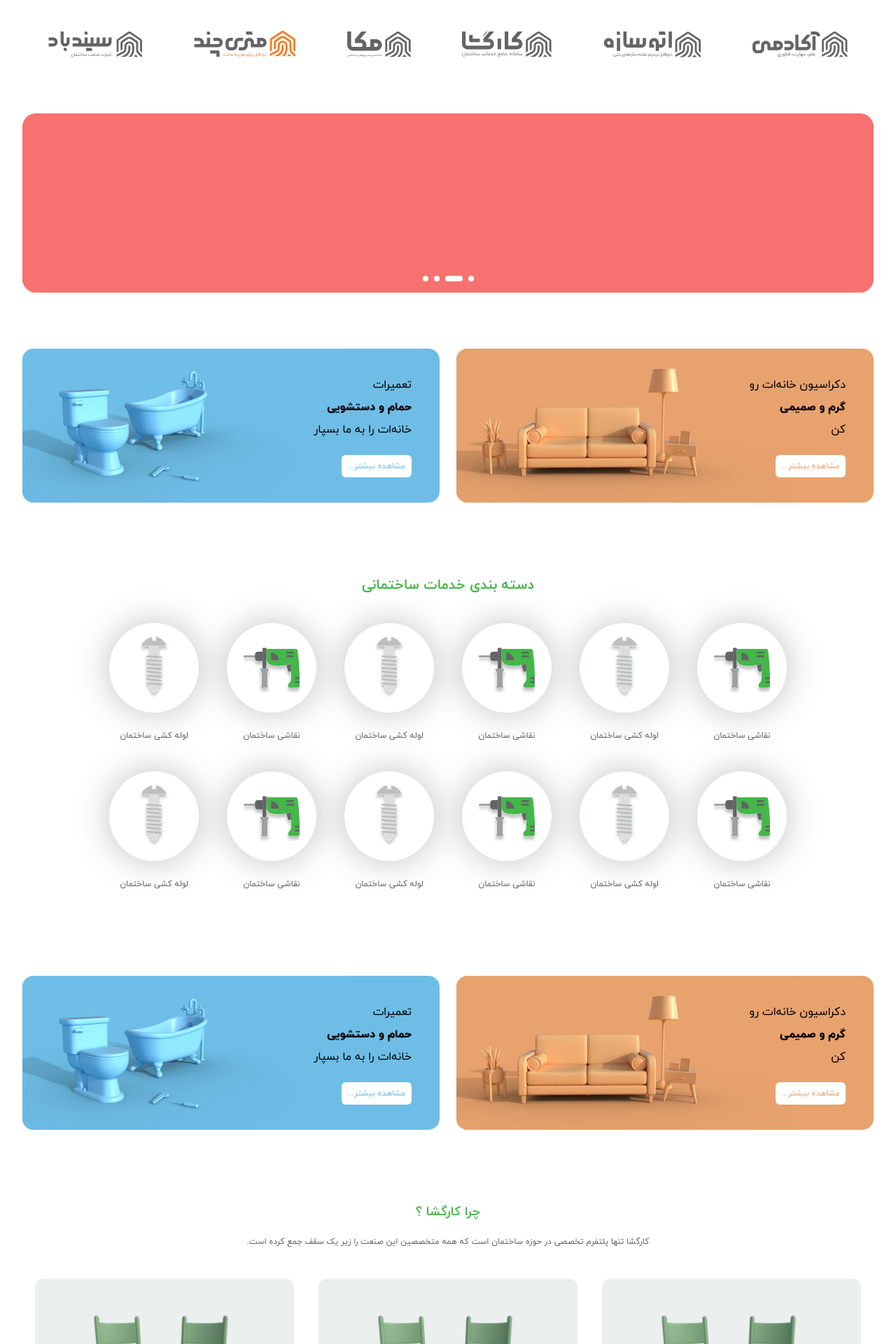
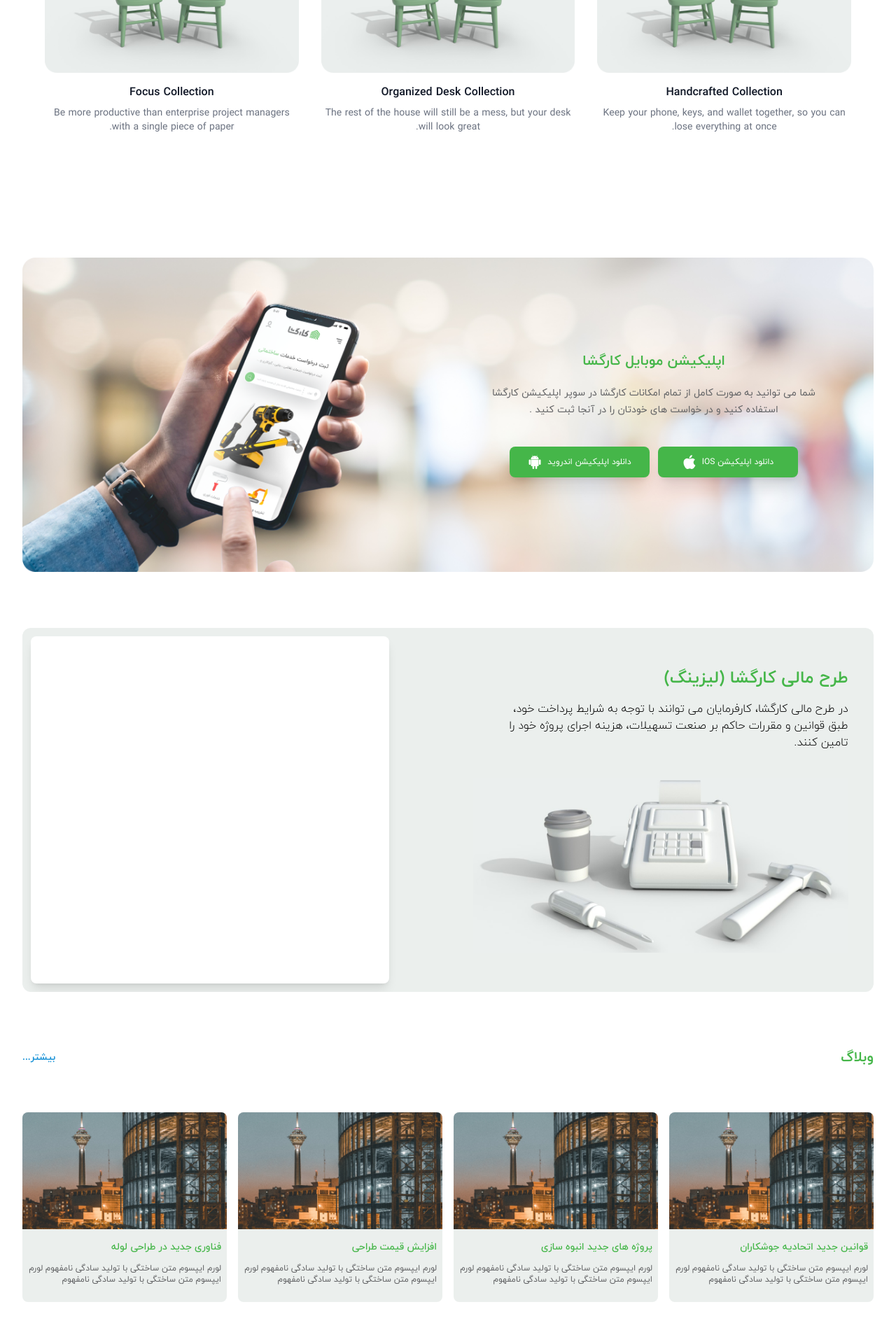
Before and after one commit to AfwebMaker/K-Landing, a React (Create React App) app: page / in a window 1280 px wide. Shown: the part 880-2800 px from the top of the page at 70% size. Built offline with nearby package versions, Linux system fonts and the light colour scheme.

Commit message:
responsive

```diff
--- a/src/components/Home/AppInformation/AppInformation.js
+++ b/src/components/Home/AppInformation/AppInformation.js
@@ -8,26 +8,26 @@ import banner from "../../../assets/images/home/AppInformation/AppInformationIma
 
 function AppInformation() {
     return (
-        <div className="text-center flex items-center flex-col py-10">
-            <div className=" max-w-[1300px] px-[20px] md:px-[32px] w-full flex flex-col items-center justify-center">
+        <div className="text-center flex items-center flex-col py-10 h-[400px] md:h-auto">
+            <div className="maxLayout px-[20px] md:px-[32px] w-full h-full flex flex-col items-center justify-center">
                 <div className=' w-full h-full flex items-center justify-start'>
                     <div className='relative w-full h-full'>
-                        <div className='flex flex-col items-center justify-center'>
+                        <div className='hidden md:flex flex-col items-center justify-center'>
                             <img className='flex' src={banner} alt='' />
                         </div>
-                        <div className='w-1/2 h-full flex flex-col items-center justify-center absolute top-0'>
-                            <span className='text-color-font-3 font-bold text-xl mb-10'>
+                        <div className='w-full md:w-1/2 h-full flex flex-col items-center justify-center absolute top-0 md:pr-5'>
+                            <span className='text-color-font-3 font-bold text-lg md:text-xl mb-5 md:mb-5'>
                                 اپلیکیشن موبایل کارگشا
                             </span>
-                            <p className='text-color-font-2 text-sm px-20 leading-6 mb-16'>
+                            <p className='text-color-font-2 text-sm sm:px-14 md:px-5 lg:px-10 leading-6 mb-10 md:mb-10'>
                                 شما می توانید به صورت کامل از تمام امکانات کارگشا در سوپر اپلیکیشن کارگشا استفاده کنید و در خواست های خودتان را در آنجا ثبت کنید .
                             </p>
-                            <div className='text-white w-full fcc'>
-                                <div className='bg-color-3 px-5 py-2 rounded-lg text-xs ml-3 fcc'>
+                            <div className='text-white w-full fcc flex-col md:flex-row gap-y-5 px-10 md:px-3'>
+                                <div className='bg-color-3 shadow-xl max-w-[200px] w-full py-3 rounded-lg text-xs md:ml-3 fcc'>
                                     دانلود اپلیکیشن IOS
                                     <img className='w-5 mr-2' src={Appel} alt='دانلود اپلیکیشن IOS' />
                                 </div>
-                                <div className='bg-color-3 px-5 py-2 rounded-lg text-xs fcc'>
+                                <div className='bg-color-3 shadow-xl max-w-[200px] w-full py-3 rounded-lg text-xs fcc'>
                                     دانلود اپلیکیشن اندروید
                                     <img className='w-5 mr-2' src={Android} alt='دانلود اپلیکیشن اندروید' />
                                 </div>
--- a/src/components/Home/calculator/Calculator.js
+++ b/src/components/Home/calculator/Calculator.js
@@ -5,23 +5,26 @@ import calculator from '../../../assets/images/home/calculator/calculator.png'
 function Calculator() {
     return (
 
-        <div className="relative h-0 pb-[46.15384%] xl:pb-0 xl:h-[600px]  text-center m-auto flex items-center justify-center">
-            <div className="absolute maxHeightCalculator w-full h-full inset-0 maxLayout m-auto md:px-[32px] flex flex-col items-center justify-center">
-                <div className='bg-[#EBEFED] w-full h-full rounded-xl flex'>
-                    <div className='w-1/2 h-full pr-10 py-8 flex flex-col items-start justify-between'>
-                        <div className='flex items-start flex-col'>
-                            <span className='text-color-3 text-3xl mb-6'>طرح مالی کارگشا (لیزینگ)</span>
-                            <span className='flex text-sm w-[510px] text-right font-light'>
+        <div className="relative h-[600px] md:h-0 md:pb-[46.15384%] xl:pb-0 xl:h-[600px]  text-center m-auto flex items-center justify-center">
+            <div className="absolute maxHeightCalculator w-full h-full inset-0 maxLayout m-auto py-10 px-[20px] md:px-[32px] flex flex-col items-center justify-center">
+                <div className='bg-white md:bg-[#EBEFED] w-full h-full rounded-xl flex flex-col md:flex-row overflow-hidden'>
+                    <div className='w-full md:w-1/2 md:h-full px-0  md:p-[2%] lg:p-[3%] flex flex-col items-center md:items-start justify-center md:justify-around'>
+                        <div className='flex items-start justify-center flex-col w-full'>
+                            <span className='text-color-3 text-xl lg:text-2xl font-bold mb-4 text-center md:text-right w-full'>
+                                طرح مالی کارگشا (لیزینگ)
+                            </span>
+                            <span className='flex text-xs lg:text-base pl-[6%] w-full text-center md:text-right font-light leading-5'>
                                 در طرح مالی کارگشا، کارفرمایان می توانند با توجه به شرایط پرداخت خود، طبق قوانین و مقررات حاکم بر صنعت تسهیلات، هزینه اجرای پروژه خود را تامین کنند.
                             </span>
                         </div>
-                        <div className=''>
+                        <div className='hidden md:flex'>
                             <img className='' src={calculator} alt="ماشین حساب" />
                         </div>
                     </div>
-                    <div className='w-1/2 h-full p-4'>
-                        <div className='flex flex-col bg-white h-full rounded-xl py-[5%] px-[10%]'>
-                            <div className='w-full h-[50%]'>
+                    <div className='w-full md:w-1/2 md:h-full flex items-center justify-center md:justify-end mt-10 md:mt-0 md:p-[1%]'>
+                        <div className='w-full h-[350px] md:h-full bg-[#EBEFED] shadow-lg md:bg-white rounded-lg flex items-center justify-center max-w-lg'>
+
+                            {/* <div className='w-full h-[50%]'>
                                 <div className='w-full h-1/3 flex items-center justify-between pb-6'>
                                     <span className='text-color-font-3'>دوره پرداخت</span>
                                     <div className='w-[20%] bg-red-700 h-[80%]'>
@@ -52,7 +55,7 @@ function Calculator() {
                                 <div className='w-[20%] bg-red-700 h-[80%]'>
 
                                 </div>
-                            </div>
+                            </div> */}
                         </div>
                     </div>
                 </div>
--- a/src/components/Home/productsCategorization/Categories.js
+++ b/src/components/Home/productsCategorization/Categories.js
@@ -23,7 +23,7 @@ const categoriesData = [
 
 function Categories() {
     return (
-        <div className='w-full flex flex-wrap items-center justify-center gap-x-10 px-24'>
+        <div className='w-full h-full grid grid-cols-12 flex-wrap items-center justify-between md:gap-x-10 md:px-24'>
             {
                 categoriesData && categoriesData.map(item => (
                     <Category
--- a/src/components/Home/productsCategorization/Category.js
+++ b/src/components/Home/productsCategorization/Category.js
@@ -5,16 +5,15 @@ import { Link } from "react-router-dom"
 function Category(props) {
     const { src, title, link } = props
     return (
-        <div className='mb-10'>
-            <Link to={link}>
-                <div className='w-32 h-32 bg-white boxShadowCustom hover:shadow-inner rounded-full fcc mb-5'>
-                    <img src={src} alt='' />
+        <div className='col-span-4 sm:col-span-3 lg:col-span-2 mt-5 flex items-center justify-center'>
+            <Link className='h-full w-full flex flex-col items-center justify-center' to={link}>
+                <div className='w-20 h-20 bg-white boxShadowCustom hover:shadow-inner rounded-full fcc'>
+                    <img className='w-14' src={src} alt='' />
                 </div>
-                <span className='w-36 h-40 text-color-font-2 text-xs'>
+                <span className='w-full h-14 text-color-font-2 font-bold text-[10px] fcc px-2'>
                     {title}
                 </span>
             </Link>
-
         </div>
     )
 }
--- a/src/components/Home/productsCategorization/ProductsCategorization.js
+++ b/src/components/Home/productsCategorization/ProductsCategorization.js
@@ -5,9 +5,9 @@ import Categories from './Categories'
 
 function ProductsCategorization() {
     return (
-        <div className="text-center flex items-center flex-col py-10">
-            <div className="maxLayout px-[20px] md:px-[32px] w-full flex flex-col items-center justify-center">
-                <span className='text-color-font-3 font-bold text-xl mb-10 flex flex-col items-center jus'>
+        <div className="text-center flex items-center flex-col pt-10">
+            <div className="maxLayout  px-[20px] md:px-[32px] w-full flex flex-col items-center justify-center">
+                <span className='text-color-font-3 font-bold text-xl flex flex-col items-center'>
                     دسته بندی خدمات ساختمانی
                 </span>
                 <Categories />
--- a/src/components/Home/questions/Questions.js
+++ b/src/components/Home/questions/Questions.js
@@ -1,19 +1,21 @@
 import React from 'react'
 import QuestionsCard from './QuestionsCard'
+import T from './ThreeColumnWithDescription'
 
 function Questions() {
     return (
         <div className="text-center flex items-center flex-col py-10">
             <div className="max-w-[1300px] px-[20px] md:px-[32px] w-full flex flex-col items-center justify-center">
                 <div className='flex items-center justify-center flex-col w-full mb-10'>
-                    <span className='text-color-font-3 font-bold text-lg mb-5'>
+                    <h2 className="text-2xl font-bold tracking-tight text-color-font-3">
                         چرا کارگشا ؟
-                    </span>
-                    <p className='text-color-font-2 text-xs'>
+                    </h2>
+                    <p className="mt-4 text-base text-color-font-2">
                         کارگشا تنها پلتفرم تخصصی در حوزه ساختمان است که همه متخصصین این صنعت را زیر یک سقف جمع کرده است.
                     </p>
                 </div>
-                <QuestionsCard />
+                {/* <QuestionsCard /> */}
+                <T />
             </div>
         </div>
     )
--- /dev/null
+++ b/src/components/Home/questions/ThreeColumnWithDescription.js
@@ -0,0 +1,55 @@
+// assets
+import questionPoster from "../../../assets/images/home/questions/Image.png"
+
+const categories = [
+  {
+    name: 'Handcrafted Collection',
+    href: '#',
+    imageSrc: questionPoster,
+    imageAlt: 'Brown leather key ring with brass metal loops and rivets on wood table.',
+    description: 'Keep your phone, keys, and wallet together, so you can lose everything at once.',
+  },
+  {
+    name: 'Organized Desk Collection',
+    href: '#',
+    imageSrc: questionPoster,
+    imageAlt: 'Natural leather mouse pad on white desk next to porcelain mug and keyboard.',
+    description: 'The rest of the house will still be a mess, but your desk will look great.',
+  },
+  {
+    name: 'Focus Collection',
+    href: '#',
+    imageSrc: questionPoster,
+    imageAlt: 'Person placing task list card into walnut card holder next to felt carrying case on leather desk pad.',
+    description: 'Be more productive than enterprise project managers with a single piece of paper.',
+  },
+]
+
+export default function Example() {
+  return (
+    <div className="bg-white">
+      <div className="mx-auto max-w-xl px-4 py-16 sm:px-6 sm:py-24 lg:max-w-7xl lg:px-8">
+
+
+        <div className="mt-10 space-y-12 lg:grid lg:grid-cols-3 lg:gap-x-8 lg:space-y-0">
+          {categories.map((category) => (
+            <a key={category.name} href={category.href} className="group block">
+              <div
+                aria-hidden="true"
+                className="aspect-h-2 aspect-w-3 overflow-hidden rounded-lg lg:aspect-h-6 lg:aspect-w-5 group-hover:opacity-75"
+              >
+                <img
+                  src={category.imageSrc}
+                  alt={category.imageAlt}
+                  className="h-full w-full object-cover object-center"
+                />
+              </div>
+              <h3 className="mt-4 text-base font-semibold text-gray-900">{category.name}</h3>
+              <p className="mt-2 text-sm text-gray-500">{category.description}</p>
+            </a>
+          ))}
+        </div>
+      </div>
+    </div>
+  )
+}
--- a/src/components/Home/weblog/BlogCard.js
+++ b/src/components/Home/weblog/BlogCard.js
@@ -1,27 +1,25 @@
 import React from 'react'
 //react router dom
 import { Link } from 'react-router-dom'
-// image
-import cardPoster from "../../../assets/images/home/weblog/Card Image.png"
 
 function BlogCard(props) {
-    const { title, description } = props
-
+    const { title, description, href, imageSrc, imageAlt } = props
     return (
-        <div className='bg-color-1 h-72 overflow-hidden rounded-xl cursor-pointer max-w-[300px]'>
-            <Link to="#" className='w-full h-full flex flex-col items-center justify-center'>
-                <div className='fcc w-full relative h-[60%] flex items-start justify-center'>
-                    <img className='h-full object-cover' src={cardPoster} alt='' />
-                </div>
-                <div className='w-full h-[40%] flex flex-col items-start justify-center px-3 py-4'>
-                    <span className='text-color-font-3 text-sm font-bold flex items-center justify-start mb-2'>
+        <div className="group relative bg-color-1 rounded-lg overflow-hidden pb-4 max-w-[300px]">
+            <div className="aspect-h-3 aspect-w-4 overflow-hidden bg-gray-100">
+                <img src={imageSrc} alt={imageAlt} className="object-cover object-center" />
+            </div>
+            <div className="mt-4 flex items-center justify-between space-x-8 text-base font-medium text-gray-900">
+                <h3 className="text-color-font-3 text-sm px-2">
+                    <Link to="#">
+                        <span aria-hidden="true" className="absolute inset-0" />
                         {title}
-                    </span>
-                    <p className='text-color-font-2 text-right text-xs'>
-                        {description}
-                    </p>
-                </div>
-            </Link>
+                    </Link>
+                </h3>
+            </div>
+            <p className="mt-1 text-color-font-2 text-right p-2 text-xs ">
+                {description}
+            </p>
         </div>
     )
 }
--- a/src/components/Home/weblog/BlogCards.js
+++ b/src/components/Home/weblog/BlogCards.js
@@ -1,40 +1,67 @@
 import React from 'react'
+// assets
+import cardPoster from "../../../assets/images/home/weblog/Card Image.png"
 // components
-import BlogCard from './BlogCard'
+import BlogCard from "./BlogCard"
 
-const blogData = [
+const products = [
   {
-        id:1,
-        title:"پروژه های جدید انبوه سازی",
-        description:"لورم ایپسوم متن ساختگی با تولید سادگی نامفهوم لورم ایپسوم متن ساختگی با تولید سادگی نامفهوم ..."
+    id: 1,
+    title: "قوانین جدید اتحادیه جوشکاران",
+    description: 'لورم ایپسوم متن ساختگی با تولید سادگی نامفهوم لورم ایپسوم متن ساختگی با تولید سادگی نامفهوم ',
+    href: '#',
+    imageSrc: cardPoster,
+    imageAlt:
+      'Payment application dashboard screenshot with transaction table, financial highlights, and main clients on colorful purple background.',
   },
   {
-        id:2,
-        title:"قوانین جدید اتحادیه جوشکاران",
-        description:"لورم ایپسوم متن ساختگی با تولید سادگی نامفهوم لورم ایپسوم متن ساختگی با تولید سادگی نامفهوم ..."
+    id: 2,
+    title: "پروژه های جدید انبوه سازی",
+    description: 'لورم ایپسوم متن ساختگی با تولید سادگی نامفهوم لورم ایپسوم متن ساختگی با تولید سادگی نامفهوم ',
+    href: '#',
+    imageSrc: cardPoster,
+    imageAlt:
+      'Payment application dashboard screenshot with transaction table, financial highlights, and main clients on colorful purple background.',
   },
   {
-        id:3,
-        title:"افزایش قیمت طراحی",
-        description:"لورم ایپسوم متن ساختگی با تولید سادگی نامفهوم لورم ایپسوم متن ساختگی با تولید سادگی نامفهوم ..."
+    id: 3,
+    title: "افزایش قیمت طراحی",
+    description: 'لورم ایپسوم متن ساختگی با تولید سادگی نامفهوم لورم ایپسوم متن ساختگی با تولید سادگی نامفهوم ',
+    href: '#',
+    imageSrc: cardPoster,
+    imageAlt:
+      'Payment application dashboard screenshot with transaction table, financial highlights, and main clients on colorful purple background.',
   },
   {
-        id:4,
-        title:"فناوری جدید در طراحی لوله",
-        description:"لورم ایپسوم متن ساختگی با تولید سادگی نامفهوم لورم ایپسوم متن ساختگی با تولید سادگی نامفهوم ..."
+    id: 4,
+    title: "فناوری جدید در طراحی لوله",
+    description: 'لورم ایپسوم متن ساختگی با تولید سادگی نامفهوم لورم ایپسوم متن ساختگی با تولید سادگی نامفهوم ',
+    href: '#',
+    imageSrc: cardPoster,
+    imageAlt:
+      'Payment application dashboard screenshot with transaction table, financial highlights, and main clients on colorful purple background.',
   },
+
+  // More products...
 ]
 
-function BlogCards() {
+export default function Example() {
   return (
-    <div className='w-full flex flex-wrap items-center justify-center gap-x-3 gap-y-5'>
-        {
-            blogData && blogData.map(item => (
-                <BlogCard key={item.id} id={item.id} title={item.title} description={item.description} />
-            ))
-        }
+    <div className="bg-white">
+      <div className="mx-auto max-w-2xl sm:px-6 sm:py-0 lg:max-w-7xl lg:px-0">
+        <div className="mt-6 grid grid-cols-1 gap-x-4 gap-y-4 sm:grid-cols-2 sm:gap-y-10 lg:grid-cols-4">
+          {products.map((product) => (
+            <BlogCard
+              key={product.id}
+              title={product.title}
+              description={product.description}
+              href={product.href}
+              imageSrc={product.imageSrc}
+              imageAlt={product.imageAlt}
+            />
+          ))}
+        </div>
+      </div>
     </div>
   )
 }
-
-export default BlogCards
--- a/src/components/Home/weblog/Weblog.js
+++ b/src/components/Home/weblog/Weblog.js
@@ -5,8 +5,8 @@ import BlogCards from './BlogCards';
 function Weblog() {
   return (
     <div className="text-center flex items-center flex-col pt-10 pb-16">
-      <div className="max-w-[1300px] px-[20px] md:px-[32px] w-full flex flex-col items-center justify-center">
-        <div className='w-full flex items-center justify-between mb-10'>
+      <div className="maxLayout px-[20px] md:px-[32px] w-full flex flex-col items-center justify-center">
+        <div className='w-full flex items-center justify-between mb-5 md:mb-10'>
           <h2 className='text-color-font-3 font-bold text-xl fcc'>
             وبلاگ
           </h2>
--- a/src/index.css
+++ b/src/index.css
@@ -35,6 +35,10 @@
   max-height: 600px;
 }
 
+.maxHeightWeblog{
+  max-height: 600px;
+}
+
 .swiper-wrapper div {
   width: 100% !important;
   height: 100% !important;
--- a/src/pages/Home.js
+++ b/src/pages/Home.js
@@ -16,12 +16,12 @@ export const Home = () => {
   return (
     <div>
       <div className='h-[100px] w-full bg-black'></div>
-      <Hero />
-      <Brands />
-      <CarouselBanner />
-      <OfferBanner />
+      {/* <Hero /> */}
+      {/* <Brands /> */}
+      {/* <CarouselBanner /> */}
+      {/* <OfferBanner /> */}
       <ProductsCategorization />
-      <OfferBanner />
+      {/* <OfferBanner /> */}
       <Questions />
       <AppInformation />
       <Calculator />
```
Lines whose indentation alone changed are shown as unchanged.
